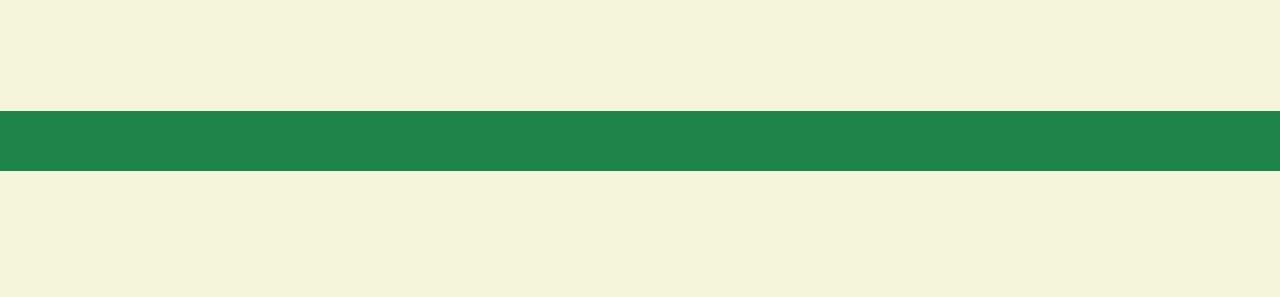
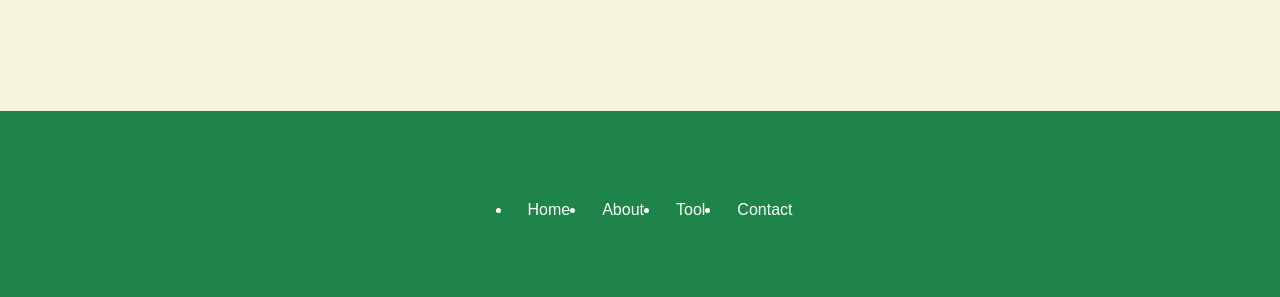
Before and after one commit to Efran08/fylogenetische-boom, a Flask app: page / in a window 1280 px wide. Shown: the part 720-1017 px from the top of the page. Before the commit the page ends 891 px from the top, so only its background shows below. Run offline with Flask 3, Linux system fonts and the light colour scheme.

Commit message:
aanpassing van rooter

```diff
--- a/templates/home_page.html
+++ b/templates/home_page.html
@@ -16,3 +16,18 @@
     </div>
 
 {% endblock %}
+
+{% block footer %}
+        <footer>
+            <div class="footer-container">
+                <div class="footer-column">
+                    <ul>
+                        <li><a href="{{ url_for('home_pagina') }}">Home</a></li>
+                        <li><a href="{{ url_for('dynamische_about_pagina') }}">About</a></li>
+                        <li><a href="{{ url_for('tool_gebruiken') }}">Tool</a></li>
+                        <li><a href="{{ url_for('contact_pagina') }}">Contact</a></li>
+                    </ul>
+                </div>
+            </div>
+        </footer>
+    {% endblock %}
```
